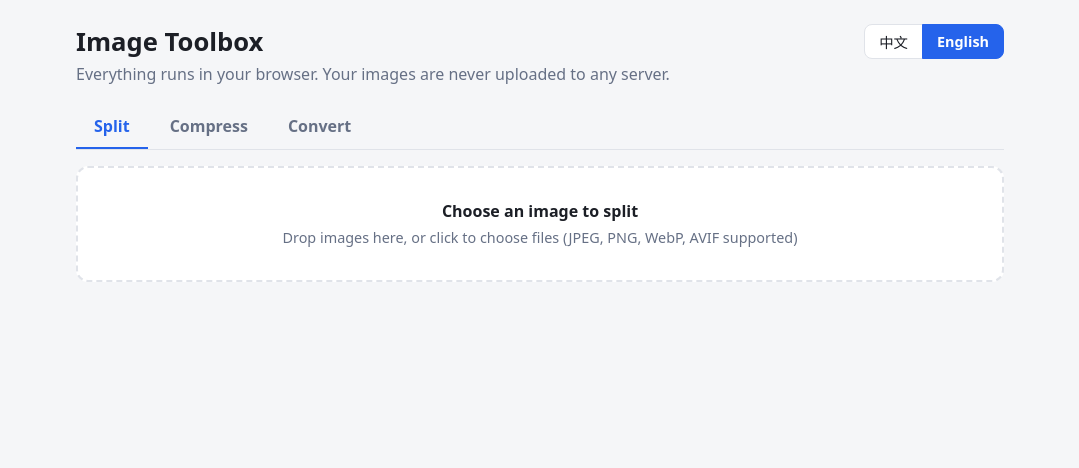
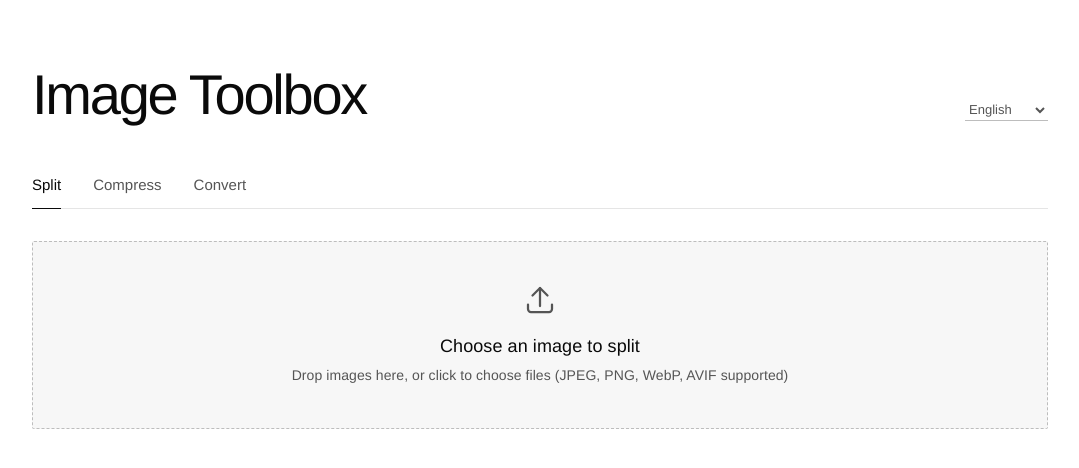
Before and after one commit to JuneChen1/image-tools, a React (Vite) app: page /en/ in a window 1280 px wide. Shown: the top 468 px of the page, without its empty margins (100-1179 px from the left). Built offline with nearby package versions, Linux system fonts and the light colour scheme.

Commit message:
style(ui): apply minimalist design

```diff
--- a/src/App.css
+++ b/src/App.css
@@ -1,75 +1,153 @@
 .app {
-  max-width: 960px;
+  max-width: 1080px;
   margin: 0 auto;
-  padding: 24px 16px 64px;
+  padding: var(--space-lg) var(--space-md);
 }
 
+.num {
+  font-family: var(--font-mono);
+  letter-spacing: 0.04em;
+}
+
+/* 頁首 */
 .app-head {
   display: flex;
-  align-items: flex-start;
+  flex-wrap: wrap;
+  align-items: baseline;
   justify-content: space-between;
-  gap: 12px;
-  margin-bottom: 20px;
+  gap: var(--space-sm);
+  margin-bottom: 48px;
 }
 
 .app-head h1 {
-  margin: 0 0 4px;
-  font-size: 1.6rem;
+  margin: 0;
+  font-size: clamp(36px, 5vw, 56px);
+  font-weight: 500;
+  line-height: 1.1;
+  letter-spacing: -0.04em;
 }
 
-.app-head p {
-  margin: 0;
-  color: var(--muted);
+html[lang^='zh'] .app-head h1 {
+  letter-spacing: -0.02em;
 }
 
-.app-head .segmented {
+/* 語言選單：小而安靜，不搶標題的視覺重心 */
+.lang-select {
   flex: none;
+  padding: 2px 20px 2px 0;
+  border-bottom-color: var(--color-line-strong);
+  color: var(--color-fg-soft);
+  font: inherit;
+  font-size: 13px;
+  letter-spacing: normal;
+  cursor: pointer;
 }
 
+.lang-select:hover {
+  border-bottom-color: var(--color-fg);
+  color: var(--color-fg);
+}
+
+/* 按鈕：預設是帶底線的文字連結 */
+button {
+  padding: 0;
+  border: 0;
+  border-bottom: 1px solid currentColor;
+  border-radius: var(--radius-none);
+  background: none;
+  color: var(--color-fg);
+  font: inherit;
+  font-size: 14px;
+  line-height: 1.5;
+  cursor: pointer;
+}
+
+button:hover {
+  color: var(--color-fg-soft);
+}
+
+button.primary {
+  padding: 12px 24px;
+  border: 0;
+  background: var(--color-fg);
+  color: var(--color-bg);
+  font-weight: 500;
+  letter-spacing: 0.02em;
+}
+
+button.primary:hover {
+  background: var(--color-accent);
+  color: var(--color-accent-fg);
+}
+
+/* 分段選擇：純文字，選中者加底線 */
+.segmented {
+  display: flex;
+  gap: var(--space-md);
+}
+
+.segmented button {
+  padding-bottom: 2px;
+  border-bottom-color: transparent;
+  color: var(--color-fg-soft);
+}
+
+.segmented button:hover {
+  color: var(--color-fg);
+}
+
+.segmented button.active {
+  border-bottom-color: var(--color-fg);
+  color: var(--color-fg);
+}
+
+/* 分頁 */
 .tabs {
   display: flex;
-  gap: 4px;
-  margin-bottom: 16px;
-  border-bottom: 1px solid var(--border);
+  gap: var(--space-md);
+  margin-bottom: var(--space-md);
+  border-bottom: 1px solid var(--color-line);
 }
 
 .tabs button {
-  padding: 10px 18px;
-  border: 0;
-  border-bottom: 2px solid transparent;
-  border-radius: 0;
-  background: none;
-  color: var(--muted);
-  font: inherit;
-  font-weight: 600;
-  cursor: pointer;
+  margin-bottom: -1px;
+  padding: 0 0 12px;
+  border-bottom-color: transparent;
+  color: var(--color-fg-soft);
+  font-size: 15px;
+}
+
+.tabs button:hover {
+  color: var(--color-fg);
 }
 
 .tabs button.active {
-  color: var(--accent);
-  border-bottom-color: var(--accent);
+  border-bottom-color: var(--color-fg);
+  color: var(--color-fg);
 }
 
+/* 區塊：沒有卡片，只有 hairline 與留白 */
 .panel {
   display: flex;
   flex-direction: column;
-  gap: 16px;
+  gap: 40px;
 }
 
 .card {
-  padding: 16px;
-  border: 1px solid var(--border);
-  border-radius: 12px;
-  background: var(--card);
+  padding-top: 24px;
+  border-top: 1px solid var(--color-line);
 }
 
 .card h2 {
-  margin: 0 0 12px;
-  font-size: 1.05rem;
+  margin: 0 0 20px;
+  font-size: 22px;
+  font-weight: 500;
+  line-height: 1.3;
 }
 
 .card h2 small {
-  color: var(--muted);
+  color: var(--color-fg-soft);
+  font-size: 13px;
   font-weight: 400;
 }
 
@@ -77,148 +155,200 @@
   display: flex;
   align-items: center;
   justify-content: space-between;
-  gap: 12px;
-  margin-bottom: 12px;
+  gap: var(--space-sm);
+  margin-bottom: 20px;
 }
 
 .card-head h2 {
   margin: 0;
 }
 
-button {
-  padding: 6px 14px;
-  border: 1px solid var(--border);
-  border-radius: 8px;
-  background: var(--card);
-  color: var(--text);
-  font: inherit;
-  font-size: 0.9rem;
-  cursor: pointer;
-}
-
-button:hover {
-  border-color: var(--accent);
-}
-
-button.primary {
-  border-color: var(--accent);
-  background: var(--accent);
-  color: var(--accent-text);
-  font-weight: 600;
-}
-
+/* 上傳區 */
+/* 上傳區是整頁唯一的「卡片」：虛線框 + 微灰底 + 圖示，引導使用者操作 */
 .dropzone {
-  padding: 32px 16px;
-  border: 2px dashed var(--border);
-  border-radius: 12px;
-  background: var(--card);
+  display: flex;
+  flex-direction: column;
+  align-items: center;
+  padding: 40px var(--space-md);
+  border: 1.5px dashed var(--color-line-strong);
+  border-radius: var(--radius-sm);
+  background: var(--color-bg-soft);
   text-align: center;
   cursor: pointer;
-  transition: border-color 0.15s;
+  transition: border-color 0.15s, background-color 0.15s;
 }
 
 .dropzone:hover,
-.dropzone.dragging,
+.dropzone.dragging {
+  border-color: var(--color-fg);
+}
+
+.dropzone.dragging {
+  background: var(--color-line);
+}
+
 .dropzone:focus-visible {
-  border-color: var(--accent);
-  outline: none;
+  outline-offset: 4px;
+}
+
+.dropzone-icon {
+  width: 36px;
+  height: 36px;
+  margin-bottom: var(--space-sm);
+  color: var(--color-fg-soft);
+}
+
+.dropzone:hover .dropzone-icon,
+.dropzone.dragging .dropzone-icon {
+  color: var(--color-fg);
 }
 
 .dropzone p {
   margin: 0 0 4px;
-  font-weight: 600;
+  font-size: 18px;
+  font-weight: 500;
+  line-height: 1.4;
 }
 
 .dropzone span {
-  color: var(--muted);
-  font-size: 0.9rem;
+  color: var(--color-fg-soft);
+  font-size: 14px;
 }
 
+/* 設定欄位 */
 .options {
   display: flex;
   flex-wrap: wrap;
-  gap: 16px 24px;
+  gap: var(--space-md) 48px;
 }
 
 .options label,
 .options .field {
   display: flex;
   flex-direction: column;
-  gap: 6px;
-  font-size: 0.9rem;
-  color: var(--muted);
+  gap: var(--space-xs);
+  color: var(--color-fg-soft);
+  font-size: 11px;
+  font-weight: 500;
+  letter-spacing: 0.18em;
+  line-height: 1.5;
+  text-transform: uppercase;
 }
 
 .options select,
 .options input[type='color'] {
-  min-width: 140px;
-  padding: 6px 8px;
-  border: 1px solid var(--border);
-  border-radius: 8px;
-  background: var(--bg);
-  color: var(--text);
+  min-width: 160px;
+  color: var(--color-fg);
   font: inherit;
+  font-size: 15px;
+  letter-spacing: normal;
+  text-transform: none;
+}
+
+select {
+  padding: 4px 24px 4px 0;
+  border: 0;
+  border-bottom: 1px solid var(--color-fg);
+  border-radius: var(--radius-none);
+  background: transparent;
+}
+
+/* 下拉選單聚焦時不顯示外框，改成底線加粗（總高度不變，不會位移） */
+select:focus-visible {
+  outline: none;
+  border-bottom-width: 2px;
+  padding-bottom: 3px;
+}
+
+.lang-select:focus-visible {
+  padding-bottom: 1px;
+  border-bottom-color: var(--color-fg);
 }
 
 .options input[type='color'] {
-  height: 34px;
-  padding: 2px;
+  width: 56px;
+  min-width: 0;
+  height: 32px;
+  padding: 0;
+  border: 1px solid var(--color-line);
+  border-radius: var(--radius-none);
+  background: transparent;
+  cursor: pointer;
 }
 
-.segmented {
-  display: flex;
+input[type='range'] {
+  width: 180px;
+  height: 20px;
+  margin: 0;
+  background: transparent;
+  appearance: none;
+  -webkit-appearance: none;
+  cursor: pointer;
 }
 
-.segmented button {
-  border-radius: 0;
-  margin-left: -1px;
+input[type='range']::-webkit-slider-runnable-track {
+  height: 1px;
+  background: var(--color-fg);
 }
 
-.segmented button:first-child {
-  margin-left: 0;
-  border-radius: 8px 0 0 8px;
+input[type='range']::-webkit-slider-thumb {
+  width: 12px;
+  height: 12px;
+  margin-top: -6px;
+  border: 0;
+  border-radius: 50%;
+  background: var(--color-fg);
+  -webkit-appearance: none;
 }
 
-.segmented button:last-child {
-  border-radius: 0 8px 8px 0;
+input[type='range']::-moz-range-track {
+  height: 1px;
+  background: var(--color-fg);
 }
 
-.segmented button.active {
-  position: relative;
-  border-color: var(--accent);
-  background: var(--accent);
-  color: var(--accent-text);
-  font-weight: 600;
+input[type='range']::-moz-range-thumb {
+  width: 12px;
+  height: 12px;
+  border: 0;
+  border-radius: 50%;
+  background: var(--color-fg);
 }
 
+/* 文字 */
 .hint {
-  margin: 12px 0 0;
-  color: var(--muted);
-  font-size: 0.85rem;
+  margin: var(--space-sm) 0 0;
+  color: var(--color-fg-soft);
+  font-size: 14px;
 }
 
 .error {
   margin: 0;
-  color: var(--bad);
-  font-size: 0.9rem;
+  color: var(--color-accent);
+  font-size: 14px;
 }
 
 .rejected {
-  margin-top: 8px;
+  margin-top: var(--space-sm);
 }
 
+/* 壓縮結果的增減：不用顏色，只用字重與正負號 */
 .good {
-  color: var(--good);
+  color: var(--color-fg-soft);
   font-style: normal;
+  font-weight: 400;
 }
 
 .bad {
-  color: var(--bad);
+  color: var(--color-fg);
   font-style: normal;
+  font-weight: 700;
 }
 
 .summary {
-  margin: 0 0 12px;
+  margin: 0 0 var(--space-md);
+  font-family: var(--font-mono);
+  font-size: 13px;
+  letter-spacing: 0.04em;
 }
 
 /* 切圖預覽 */
@@ -232,7 +362,6 @@ button.primary {
 .split-preview img {
   max-width: 100%;
   max-height: 420px;
-  border-radius: 8px;
 }
 
 .split-line {
@@ -240,44 +369,44 @@ button.primary {
   top: 0;
   bottom: 0;
   width: 0;
-  border-left: 2px dashed #ff3b6b;
-  filter: drop-shadow(0 0 1px #fff);
+  border-left: 2px dashed var(--color-accent);
 }
 
 .parts-row {
   display: grid;
   grid-template-columns: repeat(3, 1fr);
-  gap: 12px;
+  gap: var(--space-sm);
 }
 
 .parts-row figure {
+  min-width: 0;
   margin: 0;
-  min-width: 0;
 }
 
 .parts-row img {
   display: block;
   width: 100%;
-  border: 1px solid var(--border);
-  border-radius: 8px;
+  border: 1px solid var(--color-line);
   background: repeating-conic-gradient(#8881 0% 25%, transparent 0% 50%) 50% / 16px 16px;
 }
 
 .parts-row figcaption {
   display: flex;
   flex-direction: column;
-  gap: 6px;
+  gap: var(--space-xs);
   align-items: flex-start;
-  margin-top: 8px;
-  color: var(--muted);
-  font-size: 0.8rem;
+  margin-top: var(--space-sm);
 }
 
-/* 批次結果 */
+.parts-row figcaption span {
+  color: var(--color-fg-soft);
+  font-family: var(--font-mono);
+  font-size: 12px;
+  letter-spacing: 0.04em;
+}
+
+/* 批次結果：像表格的列，以 hairline 分隔 */
 .result-list {
-  display: flex;
-  flex-direction: column;
-  gap: 8px;
   margin: 0;
   padding: 0;
   list-style: none;
@@ -286,10 +415,9 @@ button.primary {
 .result-list li {
   display: flex;
   align-items: center;
-  gap: 12px;
-  padding: 8px;
-  border: 1px solid var(--border);
-  border-radius: 10px;
+  gap: var(--space-sm);
+  padding: var(--space-sm) 0;
+  border-top: 1px solid var(--color-line);
 }
 
 .result-list img,
@@ -297,15 +425,14 @@ button.primary {
   flex: none;
   width: 56px;
   height: 56px;
-  border-radius: 6px;
   object-fit: cover;
 }
 
 .thumb-fail {
   display: grid;
   place-items: center;
-  background: var(--bg);
-  color: var(--bad);
+  border: 1px solid var(--color-line);
+  color: var(--color-fg-soft);
   font-weight: 700;
 }
 
@@ -313,28 +440,58 @@ button.primary {
   display: flex;
   flex: 1;
   flex-direction: column;
-  gap: 2px;
   min-width: 0;
-  font-size: 0.85rem;
 }
 
 .result-info strong {
   overflow: hidden;
+  font-weight: 500;
   text-overflow: ellipsis;
   white-space: nowrap;
 }
 
 .result-info span {
-  color: var(--muted);
+  color: var(--color-fg-soft);
+  font-family: var(--font-mono);
+  font-size: 12px;
+  letter-spacing: 0.04em;
+}
+
+.result-info span.error {
+  color: var(--color-accent);
+  font-family: var(--font-sans);
+  font-size: 14px;
+  letter-spacing: normal;
+}
+
+@media (max-width: 900px) {
+  .app-head {
+    margin-bottom: 40px;
+  }
 }
 
 @media (max-width: 560px) {
-  .tabs button {
-    flex: 1;
-    padding: 10px 6px;
+  .app {
+    padding: 40px 24px;
+  }
+
+  .app-head {
+    margin-bottom: 32px;
+  }
+
+  .dropzone {
+    padding: 32px var(--space-sm);
+  }
+
+  .tabs {
+    gap: 20px;
   }
 
   .parts-row {
     grid-template-columns: 1fr;
   }
+
+  .options {
+    gap: var(--space-md);
+  }
 }
--- a/src/App.tsx
+++ b/src/App.tsx
@@ -20,23 +20,19 @@ function App() {
   return (
     <main className="app">
       <header className="app-head">
-        <div>
-          <h1>{m.siteTitle}</h1>
-          <p>{m.tagline}</p>
-        </div>
-        <div className="segmented" role="group" aria-label={m.langSwitchLabel}>
+        <h1>{m.siteTitle}</h1>
+        <select
+          className="lang-select"
+          value={lang}
+          aria-label={m.langSwitchLabel}
+          onChange={(e) => setLang(e.target.value as Lang)}
+        >
           {LANGS.map((l) => (
-            <button
-              key={l.id}
-              className={l.id === lang ? 'active' : ''}
-              aria-pressed={l.id === lang}
-              lang={l.id === 'zh' ? 'zh-Hant' : 'en'}
-              onClick={() => setLang(l.id)}
-            >
+            <option key={l.id} value={l.id} lang={l.id === 'zh' ? 'zh-Hant' : 'en'}>
               {l.label}
-            </button>
+            </option>
           ))}
-        </div>
+        </select>
       </header>
 
       <nav className="tabs" role="tablist">
--- a/src/components/Dropzone.tsx
+++ b/src/components/Dropzone.tsx
@@ -47,6 +47,20 @@ export default function Dropzone({ multiple = false, label, onFiles }: Props) {
           pick(e.dataTransfer.files)
         }}
       >
+        <svg
+          className="dropzone-icon"
+          viewBox="0 0 24 24"
+          fill="none"
+          stroke="currentColor"
+          strokeWidth="1.5"
+          strokeLinecap="round"
+          strokeLinejoin="round"
+          aria-hidden="true"
+        >
+          <path d="M12 16V4" />
+          <path d="m7 9 5-5 5 5" />
+          <path d="M4 15v3a2 2 0 0 0 2 2h12a2 2 0 0 0 2-2v-3" />
+        </svg>
         <p>{label}</p>
         <span>{m.dropzone.hint}</span>
         <input
--- a/src/features/BatchTab.tsx
+++ b/src/features/BatchTab.tsx
@@ -142,7 +142,7 @@ export default function BatchTab({ mode }: { mode: Mode }) {
             </label>
             {showQuality && (
               <label>
-                {m.common.quality} {quality}
+                {m.common.quality} <span className="num">{quality}</span>
                 <input
                   type="range"
                   min={10}
--- a/src/features/SplitTab.tsx
+++ b/src/features/SplitTab.tsx
@@ -125,7 +125,7 @@ export default function SplitTab() {
                 />
               ))}
             </div>
-            <p className="hint">
+            <p className="hint num">
               {source.file.name}・{source.bitmap.width} × {source.bitmap.height}・
               {formatSize(source.file.size)}
             </p>
@@ -161,7 +161,7 @@ export default function SplitTab() {
               </label>
               {format !== 'image/png' && (
                 <label>
-                  {m.common.quality} {quality}
+                  {m.common.quality} <span className="num">{quality}</span>
                   <input
                     type="range"
                     min={50}
--- a/src/i18n/en.ts
+++ b/src/i18n/en.ts
@@ -3,7 +3,6 @@ import type { Messages } from './zh'
 export const en: Messages = {
   htmlLang: 'en',
   siteTitle: 'Image Toolbox',
-  tagline: 'Everything runs in your browser. Your images are never uploaded to any server.',
   langSwitchLabel: 'Language',
   listSep: ', ',
   tabs: { split: 'Split', compress: 'Compress', convert: 'Convert' },
--- a/src/i18n/zh.ts
+++ b/src/i18n/zh.ts
@@ -1,7 +1,6 @@
 export const zh = {
   htmlLang: 'zh-Hant',
   siteTitle: '圖片工具箱',
-  tagline: '所有處理都在你的瀏覽器內完成，圖片不會上傳到任何伺服器。',
   langSwitchLabel: '語言',
   listSep: '、',
   tabs: { split: '切圖', compress: '圖片壓縮', convert: '圖片轉檔' },
--- a/src/index.css
+++ b/src/index.css
@@ -1,29 +1,42 @@
 :root {
-  --bg: #f5f6f8;
-  --card: #ffffff;
-  --text: #1c1f26;
-  --muted: #667085;
-  --border: #e0e3e9;
-  --accent: #2563eb;
-  --accent-text: #ffffff;
-  --good: #15803d;
-  --bad: #b91c1c;
-  font-family: system-ui, -apple-system, 'Segoe UI', 'Noto Sans TC', 'Microsoft JhengHei', sans-serif;
-  color: var(--text);
-  background: var(--bg);
+  --color-bg: #ffffff;
+  --color-fg: #0a0a0a;
+  --color-fg-soft: #555555;
+  --color-bg-soft: #f7f7f7;
+  --color-line: #e5e5e5;
+  --color-line-strong: #bdbdbd;
+  --color-accent: #d4391c;
+  --color-accent-fg: #ffffff;
+
+  --space-xs: 8px;
+  --space-sm: 16px;
+  --space-md: 32px;
+  --space-lg: 64px;
+  --space-xl: 120px;
+
+  --radius-none: 0;
+  --radius-sm: 2px;
+
+  --font-sans: 'PingFang TC', 'Noto Sans TC', 'Microsoft JhengHei', 'Helvetica Neue', Arial,
+    sans-serif;
+  --font-mono: 'SF Mono', Menlo, Consolas, monospace;
+
+  color-scheme: light dark;
+  font-family: var(--font-sans);
+  color: var(--color-fg);
+  background: var(--color-bg);
 }
 
 @media (prefers-color-scheme: dark) {
   :root {
-    --bg: #12141a;
-    --card: #1b1e26;
-    --text: #e8eaf0;
-    --muted: #9aa1b2;
-    --border: #2d313c;
-    --accent: #4f8cff;
-    --accent-text: #0b1020;
-    --good: #4ade80;
-    --bad: #f87171;
+    --color-bg: #0a0a0a;
+    --color-fg: #f5f5f5;
+    --color-fg-soft: #b0b0b0;
+    --color-bg-soft: #151515;
+    --color-line: #2a2a2a;
+    --color-line-strong: #4a4a4a;
+    --color-accent: #ff5a3c;
+    --color-accent-fg: #0a0a0a;
   }
 }
 
@@ -34,9 +47,17 @@
 body {
   margin: 0;
   min-height: 100vh;
-  background: var(--bg);
+  background: var(--color-bg);
+  font-size: 15px;
+  line-height: 1.75;
+  letter-spacing: 0.005em;
 }
 
 [hidden] {
   display: none !important;
 }
+
+:focus-visible {
+  outline: 2px solid var(--color-accent);
+  outline-offset: 2px;
+}
```
